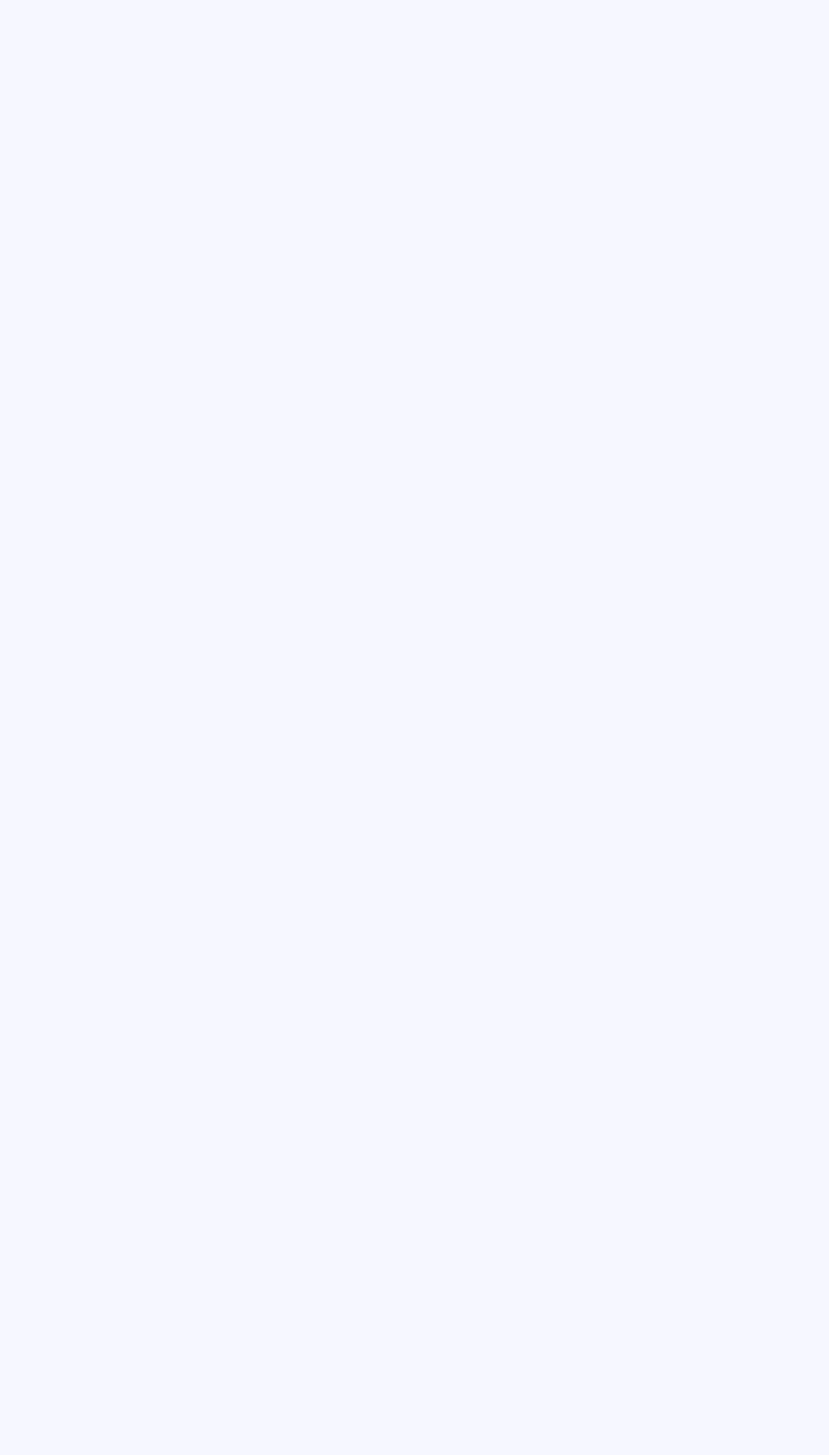
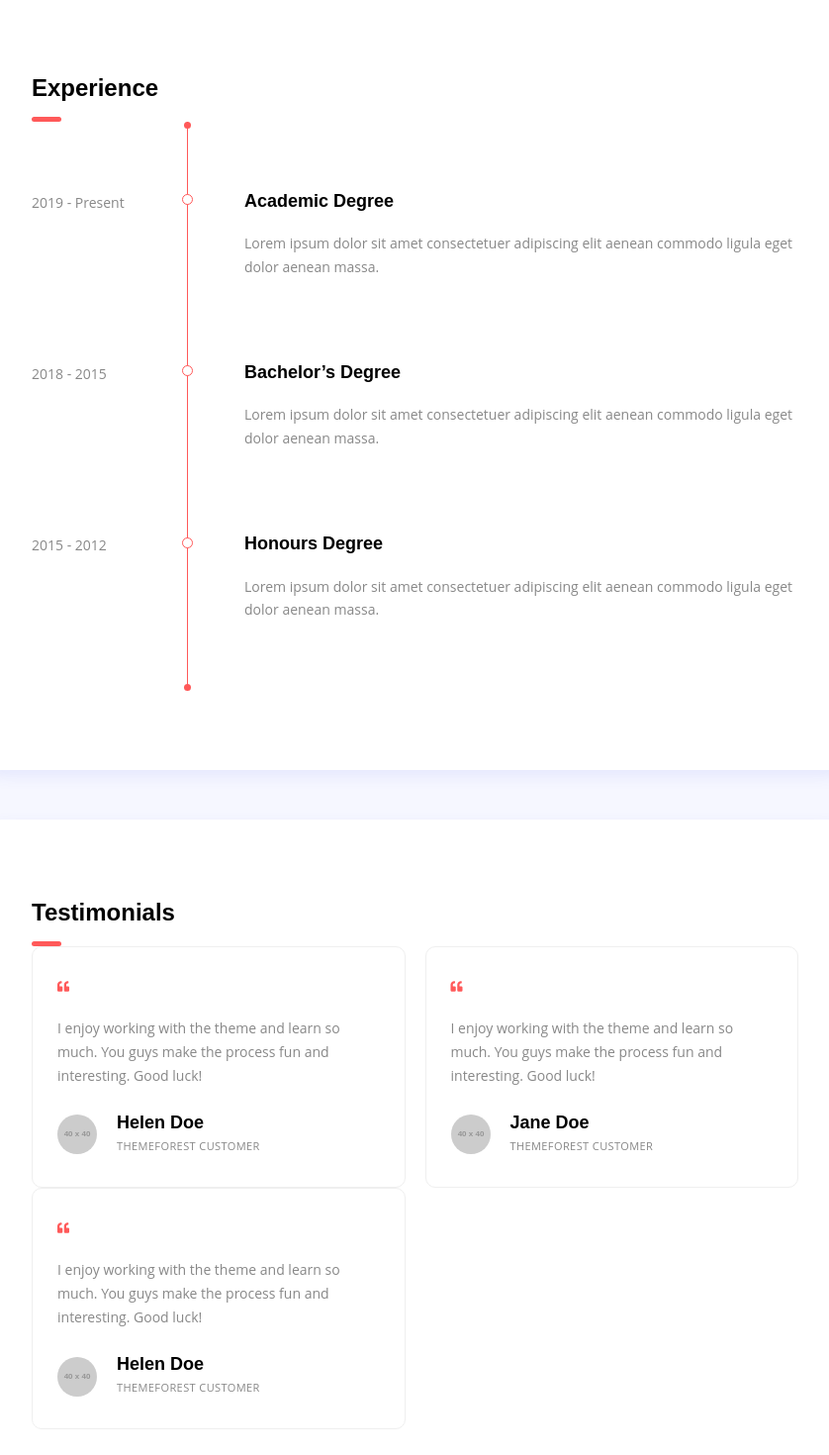
Before and after one commit to murutchan/my-portfolio2, a React (Create React App) app: page / in a window 1280 px wide. Shown: the part 1660-3130 px from the top of the page at 99% size, without its empty margins (368-1206 px from the left). Before the commit the page ends 1655 px from the top, so only its background shows below. Built offline with nearby package versions, Linux system fonts and the light colour scheme.

Commit message:
testimonials

```diff
--- a/src/App.js
+++ b/src/App.js
@@ -4,7 +4,9 @@ import { BrowserRouter as Router } from "react-router-dom";
 import Navigation from "./components/Navigation";
 import MainPage from "./components/MainPage";
 import About from "./components/About";
-import Skills from "./components/skills";
+import Skills from "./components/Skills";
+import Experience from "./components/Experience";
+import Testimonials from "./components/Testimonials";
 import "bootswatch/dist/flatly/bootstrap.min.css";
 import "./app.styles.scss";
 
@@ -17,6 +19,8 @@ const App = () => {
           <MainPage />
           <About />
           <Skills />
+          <Experience />
+          <Testimonials />
         </main>
         App
       </div>
--- /dev/null
+++ b/src/components/Experience.js
@@ -0,0 +1,52 @@
+import React from "react";
+
+const Experience = () => {
+  return (
+    <section id="resume" class="shadow-blue white-bg padding">
+      <h3 class="section-title">Experience</h3>
+      <div class="spacer" data-height="80"></div>
+
+      <div class="timeline">
+        <div class="entry">
+          <div class="title">
+            <span>2019 - Present</span>
+          </div>
+          <div class="body">
+            <h4 class="mt-0">Academic Degree</h4>
+            <p>
+              Lorem ipsum dolor sit amet consectetuer adipiscing elit aenean
+              commodo ligula eget dolor aenean massa.
+            </p>
+          </div>
+        </div>
+        <div class="entry">
+          <div class="title">
+            <span>2018 - 2015</span>
+          </div>
+          <div class="body">
+            <h4 class="mt-0">Bachelor’s Degree</h4>
+            <p>
+              Lorem ipsum dolor sit amet consectetuer adipiscing elit aenean
+              commodo ligula eget dolor aenean massa.
+            </p>
+          </div>
+        </div>
+        <div class="entry">
+          <div class="title">
+            <span>2015 - 2012</span>
+          </div>
+          <div class="body">
+            <h4 class="mt-0">Honours Degree</h4>
+            <p>
+              Lorem ipsum dolor sit amet consectetuer adipiscing elit aenean
+              commodo ligula eget dolor aenean massa.
+            </p>
+          </div>
+        </div>
+        <span class="timeline-line"></span>
+      </div>
+    </section>
+  );
+};
+
+export default Experience;
--- /dev/null
+++ b/src/components/Testimonials.js
@@ -0,0 +1,86 @@
+import React from "react";
+
+const Testimonials = () => {
+  return (
+    <section id="testimonials" class="shadow-blue white-bg padding">
+      <h3 class="section-title">Testimonials</h3>
+      <div class="spacer" data-height="97"></div>
+
+      <div class="row testimonials-wrapper">
+        <div class="col-md-6">
+          <div class="testimonial-item">
+            <span class="symbol">
+              <i class="fas fa-quote-left"></i>
+            </span>
+            <p>
+              I enjoy working with the theme and learn so much. You guys make
+              the process fun and interesting. Good luck!
+            </p>
+            <div class="testimonial-details">
+              <div class="thumb">
+                <img
+                  src="https://via.placeholder.com/40x40"
+                  alt="customer-name"
+                />
+              </div>
+              <div class="info">
+                <h4>Helen Doe</h4>
+                <span>Themeforest customer</span>
+              </div>
+            </div>
+          </div>
+        </div>
+
+        <div class="col-md-6">
+          <div class="testimonial-item">
+            <span class="symbol">
+              <i class="fas fa-quote-left"></i>
+            </span>
+            <p>
+              I enjoy working with the theme and learn so much. You guys make
+              the process fun and interesting. Good luck!
+            </p>
+            <div class="testimonial-details">
+              <div class="thumb">
+                <img
+                  src="https://via.placeholder.com/40x40"
+                  alt="customer-name"
+                />
+              </div>
+              <div class="info">
+                <h4>Jane Doe</h4>
+                <span>Themeforest customer</span>
+              </div>
+            </div>
+          </div>
+        </div>
+
+        <div class="col-md-6">
+          <div class="testimonial-item">
+            <span class="symbol">
+              <i class="fas fa-quote-left"></i>
+            </span>
+            <p>
+              I enjoy working with the theme and learn so much. You guys make
+              the process fun and interesting. Good luck!
+            </p>
+            <div class="testimonial-details">
+              <div class="thumb">
+                <img
+                  src="https://via.placeholder.com/40x40"
+                  alt="customer-name"
+                />
+              </div>
+              <div class="info">
+                <h4>Helen Doe</h4>
+                <span>Themeforest customer</span>
+              </div>
+            </div>
+          </div>
+        </div>
+      </div>
+    </section>
+  );
+};
+
+export default Testimonials;
```
